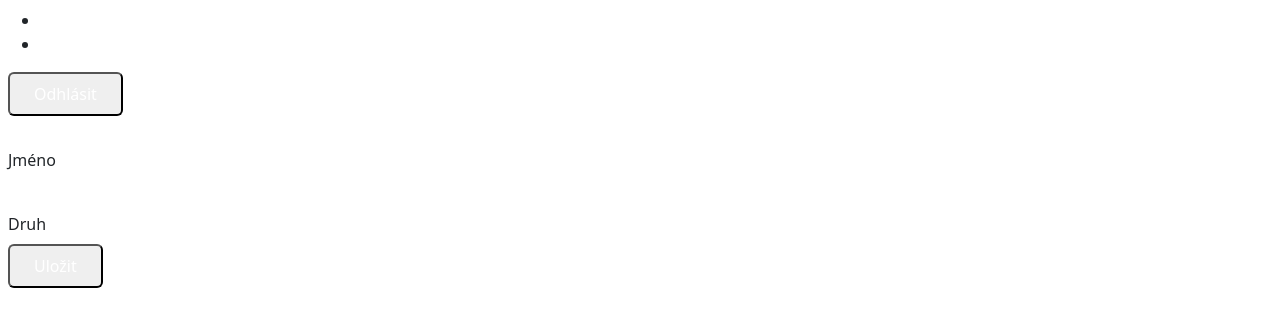
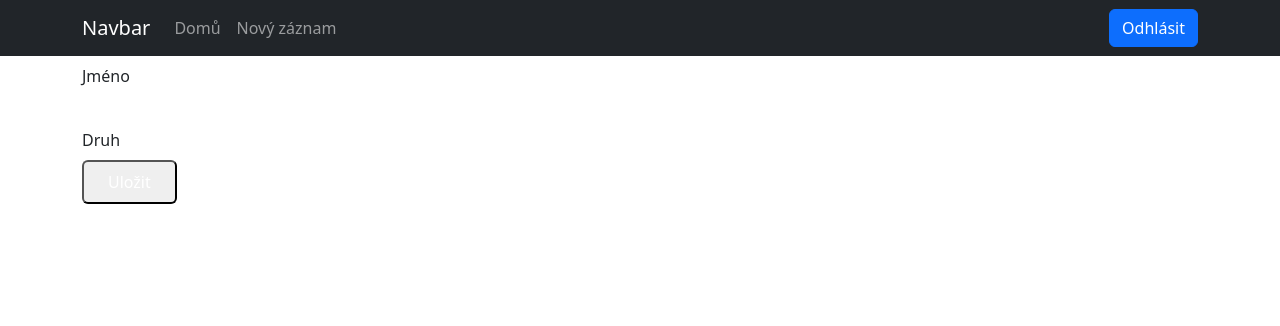
Before and after one commit to Ales17/pokemon_frontend, a Next.js app: page /pokemon/create in a window 1280 px wide. Shown: the top 326 px of the page. Built offline with nearby package versions, Linux system fonts and the light colour scheme.

Commit message:
bs app layout

```diff
--- a/src/app/(app)/layout.tsx
+++ b/src/app/(app)/layout.tsx
@@ -1,7 +1,7 @@
 "use client";
 import "@/app/globals.css";
 import { Navigation } from "../components/Navigation";
-
+import { Navbar, Container, Nav } from "react-bootstrap";
 import { UserPanel } from "../components/UserPanel";
 export default async function RootLayout({
   children,
@@ -14,13 +14,20 @@ export default async function RootLayout({
   return (
     <html lang="cs">
       <body className="flex flex-col md:px-[10vw] bg-sky-100">
-        <div className="min-h-screen bg-white p-2 md:p-6 ">
-          <div className="flex flex-col gap-2 mb-4 md:flex-row md:justify-between ">
-            <Navigation items={navItems} />
+        <Navbar bg="dark" data-bs-theme="dark">
+          <Container>
+            <Navbar.Brand href="#home">Navbar</Navbar.Brand>
+            <Nav className="me-auto">
+              <Nav.Link href="/">Domů</Nav.Link>
+              <Nav.Link href="/pokemon/create">Nový záznam</Nav.Link>
+            </Nav>
             <UserPanel />
-          </div>
-          <div>{children}</div>
-        </div>
+          </Container>
+        </Navbar>
+
+
+
+        <Container>{children}</Container>
       </body>
     </html>
   );
--- a/src/app/components/UserPanel.tsx
+++ b/src/app/components/UserPanel.tsx
@@ -1,6 +1,7 @@
 "use client";
 import { deleteCookie } from "cookies-next";
 import { useRouter } from "next/navigation";
+import { Button } from "react-bootstrap";
 export const UserPanel = () => {
   const router = useRouter();
   const handleLogout = () => {
@@ -8,13 +9,5 @@ export const UserPanel = () => {
     router.push("/login");
   };
 
-  return (
-    <button
-      className="block bg-blue-500 hover:bg-blue-700
-      text-white font-bold py-2 px-4 rounded"
-      onClick={(e) => handleLogout()}
-    >
-      Odhlásit
-    </button>
-  );
+  return <Button onClick={(e) => handleLogout()}>Odhlásit</Button>;
 };
```
